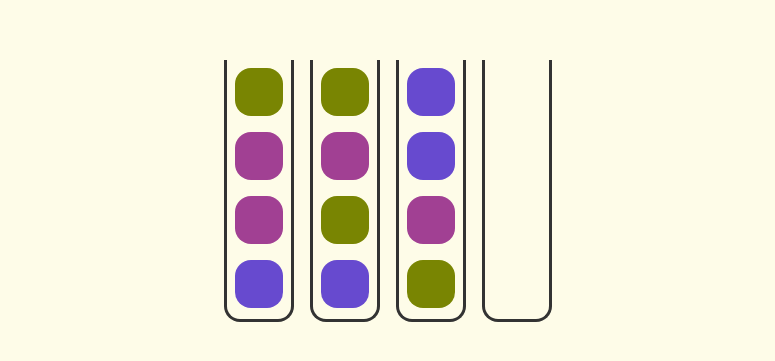
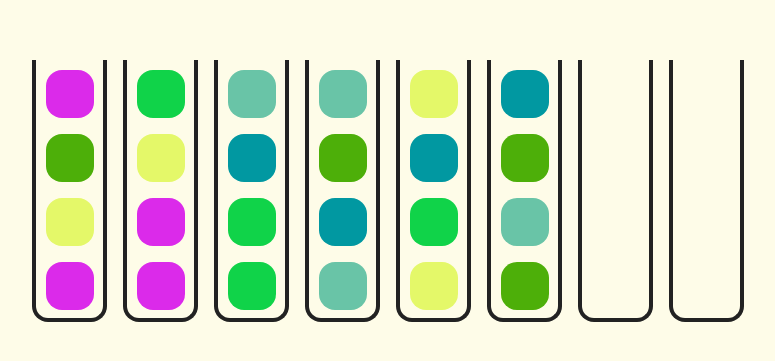
Before and after one commit to lukasjakobi/balls-game, a React (Create React App) app: page / in a window 1280 px wide. Shown: the part 209-570 px from the top of the page, without its empty margins (252-1027 px from the left). Built offline with nearby package versions, Linux system fonts and the light colour scheme.

Commit message:
- bug fixes and more - added click events to move balls - first playable version

```diff
--- a/src/App.css
+++ b/src/App.css
@@ -9,19 +9,23 @@
 .ball {
     width: 3rem;
     height: 3rem;
-    margin: .5rem;
+    margin: .5rem auto;
     border-radius: 1rem;
+}
+
+.ball:first-child {
+    margin-top: auto;
 }
 
 .glass {
     margin: 0.2rem .5rem;
-    border: .2rem solid #333;
+    border: .3rem solid #222;
     display: flex;
     flex-direction: column;
     height: fit-content;
     width: fit-content;
     min-height: 262px;
-    min-width: 70px;
+    min-width: 75px;
     border-top: none;
     border-radius: 0 0 1rem 1rem;
 }
--- a/src/App.tsx
+++ b/src/App.tsx
@@ -5,7 +5,7 @@ import GameInterface from "./interfaces/GameInterface";
 import Game from "./components/Game";
 
 function App() {
-  const game: GameInterface = generateGame({glasses: 4, emptyGlasses: 1})
+  const game: GameInterface = generateGame({glasses: 8, emptyGlasses: 2})
 
   return (
     <div className="app w-screen h-screen flex bg-yellow-50">
--- a/src/components/Ball.tsx
+++ b/src/components/Ball.tsx
@@ -2,9 +2,25 @@ import BallInterface from "../interfaces/BallInterface";
 
 export default function Ball(props: BallInterface) {
     return (
-      <div
-          className="ball"
-          style={{ backgroundColor: props.color.hex }}
-      />
+        <div
+            className={"ball mt-auto"}
+            key={props.id}
+            style={{backgroundColor: props.color.hex}}
+        >
+            {props.active && (
+                <div className="flex h-full w-full">
+                    <svg
+                        className="w-5 h-5 m-auto"
+                        aria-hidden="true"
+                        focusable="false"
+                        viewBox="0 0 512 512"
+                    >
+                        <path
+                            fill="#ffffff"
+                            d="M505 174.8l-39.6-39.6c-9.4-9.4-24.6-9.4-33.9 0L192 374.7 80.6 263.2c-9.4-9.4-24.6-9.4-33.9 0L7 302.9c-9.4 9.4-9.4 24.6 0 34L175 505c9.4 9.4 24.6 9.4 33.9 0l296-296.2c9.4-9.5 9.4-24.7.1-34zm-324.3 106c6.2 6.3 16.4 6.3 22.6 0l208-208.2c6.2-6.3 6.2-16.4 0-22.6L366.1 4.7c-6.2-6.3-16.4-6.3-22.6 0L192 156.2l-55.4-55.5c-6.2-6.3-16.4-6.3-22.6 0L68.7 146c-6.2 6.3-6.2 16.4 0 22.6l112 112.2z"/>
+                    </svg>
+                </div>
+            )}
+        </div>
     );
 }
--- a/src/components/Game.tsx
+++ b/src/components/Game.tsx
@@ -1,16 +1,136 @@
 import GameInterface from "../interfaces/GameInterface";
 import Glass from "./Glass";
+import BallInterface from "../interfaces/BallInterface";
+import {useState} from "react";
+import GlassInterface from "../interfaces/GlassInterface";
 
 export default function Game(props: GameInterface) {
+    const [state, setState] = useState(1);
+
     return (
       <div className="game w-full h-full">
           { props.glasses && props.glasses.map(glass => (
-              <Glass
-                  key={glass.id}
-                  id={glass.id}
-                  balls={glass.balls}
-              />
+              <div
+                key={glass.id}
+                onClick={() => {
+                    let balls = glass.balls;
+                    let top: BallInterface = balls[0];
+
+                    if (isAlreadyActive(props.glasses)) {
+                        let activeBall = getActiveBall(props.glasses);
+                        let activeGlass = getActiveGlass(props.glasses);
+
+                        if (activeGlass === null || activeBall === null) {
+                            return;
+                        }
+
+                        // check if active ball can be put on current top ball
+                        if (canBeMerged(activeBall, top, glass.balls.length)) {
+                            // merge from one to other glass
+                            activeBall.active = false;
+                            glass.balls.unshift(activeBall);
+                            activeGlass.balls.splice(activeGlass.balls.indexOf(activeBall), 1);
+                            setState(state+1);
+                            return;
+                        }
+                    }
+
+                    if (top === undefined) {
+                        return;
+                    }
+
+                    resetBalls(props.glasses);
+
+                    // toggle state of top ball
+                    top.active = true;
+                    setState(state+1);
+                }}
+              >
+                  <Glass
+                      key={glass.id}
+                      id={glass.id}
+                      balls={glass.balls}
+                  />
+              </div>
+
           ))}
       </div>
     );
 }
+
+function isAlreadyActive(glasses: GlassInterface[]): boolean
+{
+    for (let glass of glasses) {
+        let top: BallInterface = glass.balls[0];
+
+        if (top === undefined) {
+            continue;
+        }
+
+        if (top.active) {
+            return true;
+        }
+    }
+
+    return false;
+}
+
+function getActiveBall(glasses: GlassInterface[]): BallInterface|null
+{
+    for (let glass of glasses) {
+        let top: BallInterface = glass.balls[0];
+
+        if (top === undefined) {
+            continue;
+        }
+
+        if (top.active) {
+            return top;
+        }
+    }
+
+    return null;
+}
+
+function getActiveGlass(glasses: GlassInterface[]): GlassInterface|null
+{
+    for (let glass of glasses) {
+        let top: BallInterface = glass.balls[0];
+
+        if (top === undefined) {
+            continue;
+        }
+
+        if (top.active) {
+            return glass;
+        }
+    }
+
+    return null;
+}
+
+function canBeMerged(from: BallInterface, to: BallInterface|undefined, sizeTo: number): boolean
+{
+    if (to === undefined) {
+        return true;
+    }
+
+    if (sizeTo >= 4) {
+        return false;
+    }
+
+    if (from === undefined) {
+        return true;
+    }
+
+    return from.color === to.color;
+}
+
+function resetBalls(glasses: GlassInterface[])
+{
+    for (let glass of glasses) {
+        for (let ball of glass.balls) {
+            ball.active = false;
+        }
+    }
+}
--- a/src/components/Glass.tsx
+++ b/src/components/Glass.tsx
@@ -3,12 +3,15 @@ import GlassInterface from "../interfaces/GlassInterface";
 
 export default function Glass(props: GlassInterface) {
     return (
-        <div className="glass">
+        <div
+            className="glass"
+        >
             { props.balls && props.balls.map(ball => (
                 <Ball
                     key={ball.id}
+                    id={ball.id}
                     color={ball.color}
-                    id={ball.id}
+                    active={ball.active}
                 />
             ))}
         </div>
--- a/src/interfaces/BallInterface.tsx
+++ b/src/interfaces/BallInterface.tsx
@@ -3,4 +3,5 @@ import BallColorInterface from "./BallColorInterface";
 export default interface BallInterface {
     id: number;
     color: BallColorInterface;
+    active: boolean;
 }
--- a/src/logic/GameGenerator.tsx
+++ b/src/logic/GameGenerator.tsx
@@ -47,7 +47,8 @@ export function generateBalls(colors: BallColorInterface[]): BallInterface[] {
         for (let i = 0; i < MAX_BALLS_PER_GLASS; i++) {
             balls.push({
                 id: (key * MAX_BALLS_PER_GLASS) + i,
-                color: color
+                color: color,
+                active: false
             })
         }
     })
@@ -82,7 +83,7 @@ export function generateGlasses(balls: BallInterface[], props: PropsInterface, a
     // generate empty glasses
     for (let i = 0; i < props.emptyGlasses; i++) {
         glasses.push({
-            id: (props.glasses + i),
+            id: (props.glasses - 1 + i),
             balls: []
         });
     }
```
